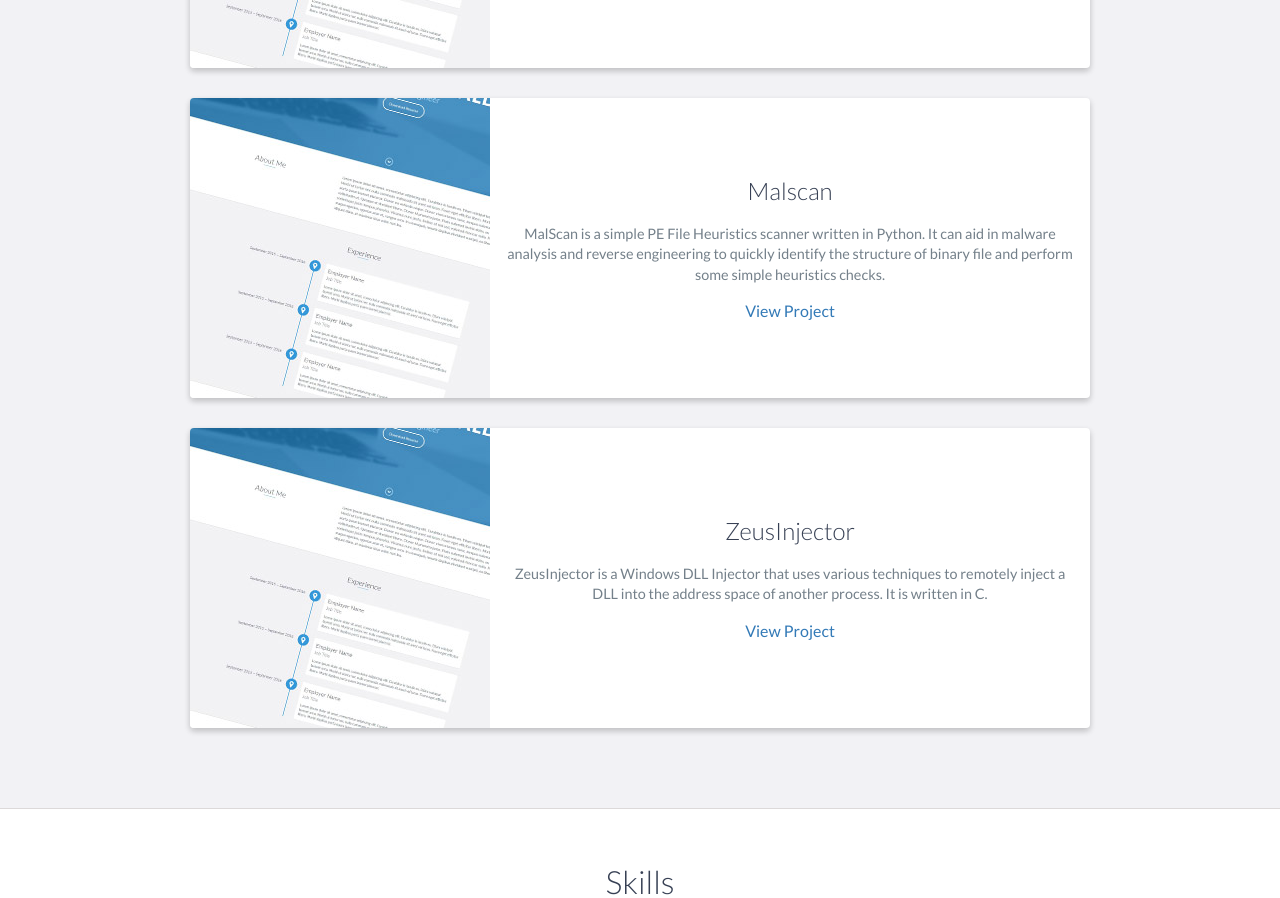
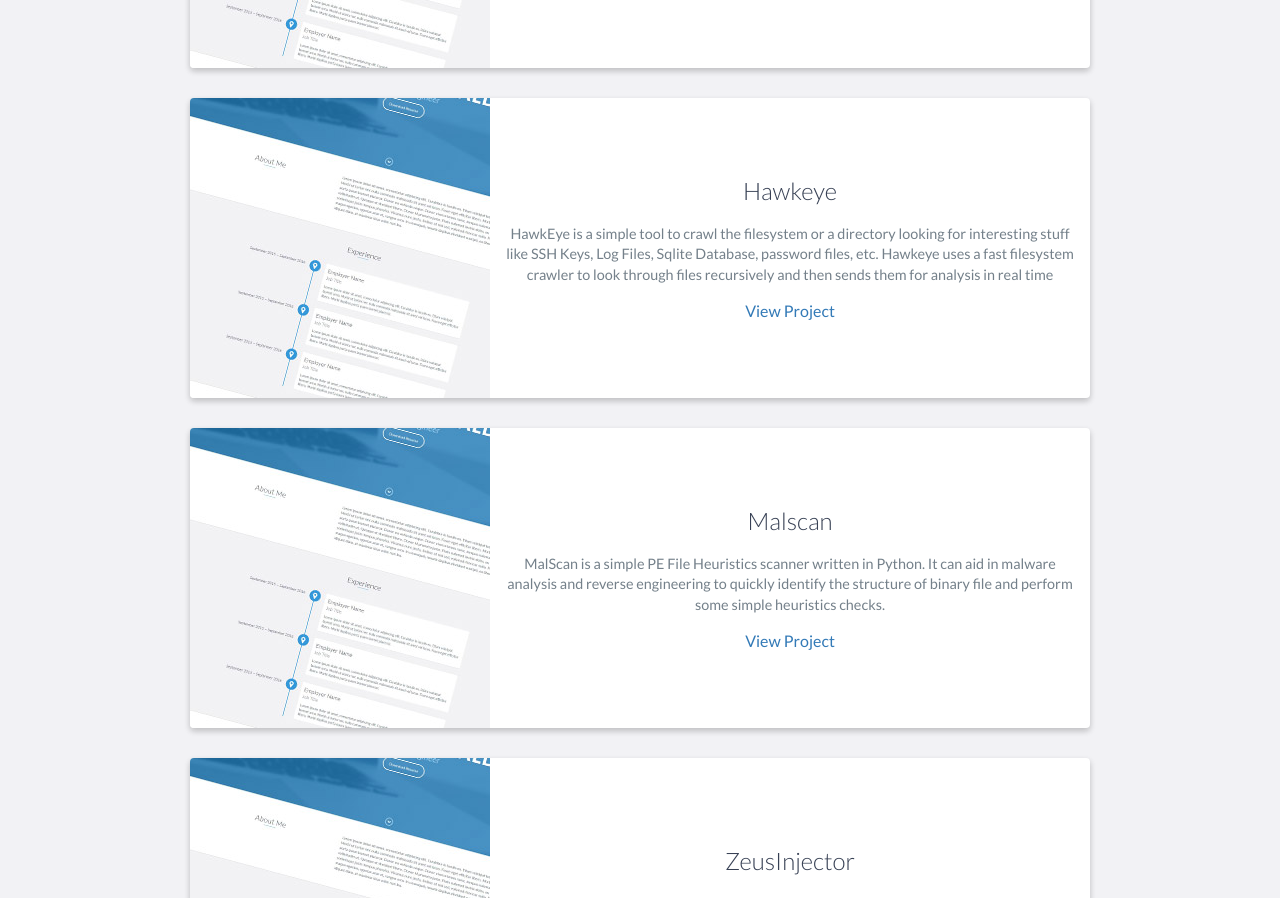
Before and after one commit to Ice3man543/ice3man543.github.io, a website: page index.html in a window 1280 px wide. Shown: the part 2473-3371 px from the top of the page. Drawn offline with nearby package versions, Linux system fonts and the light colour scheme.

Commit message:
Update index.html

```diff
--- a/index.html
+++ b/index.html
@@ -123,7 +123,7 @@
                         <p>
                             SubFinder is a passive subdomain enumeration tool that uses various sources and techniques to find a massive number of subdomains for any target. It is used by Pentesters and Bug Bounty Hunters to expand the scope of something they are testing.
                         </p>
-                        <a href="https://github.com/ice3man543/subfinder">View Project</a>
+                        <a href="https://github.com/subfinder/subfinder">View Project</a>
                     </div>
                     <!-- End .project-info -->
                 </div>
@@ -140,6 +140,21 @@
                             SubOver is a tool written in golang that can be used to test for subdomain takeovers. It is very simple and fast. It gets the job done very quickly.
                         </p>
                         <a href="https://github.com/Ice3man543/SubOver">View Project</a>
+                    </div>
+                    <!-- End .project-info -->
+                </div>
+
+		<div class="project shadow-large">
+                    <div class="project-image">
+                        <img src="images/project.jpg" />
+                    </div>
+                    <!-- End .project-image -->
+                    <div class="project-info">
+                        <h3>Hawkeye</h3>
+                        <p>
+                           HawkEye is a simple tool to crawl the filesystem or a directory looking for interesting stuff like SSH Keys, Log Files, Sqlite Database, password files, etc. Hawkeye uses a fast filesystem crawler to look through files recursively and then sends them for analysis in real time
+                        </p>
+                        <a href="https://github.com/Ice3man543/hawkeye">View Project</a>
                     </div>
                     <!-- End .project-info -->
                 </div>
```
